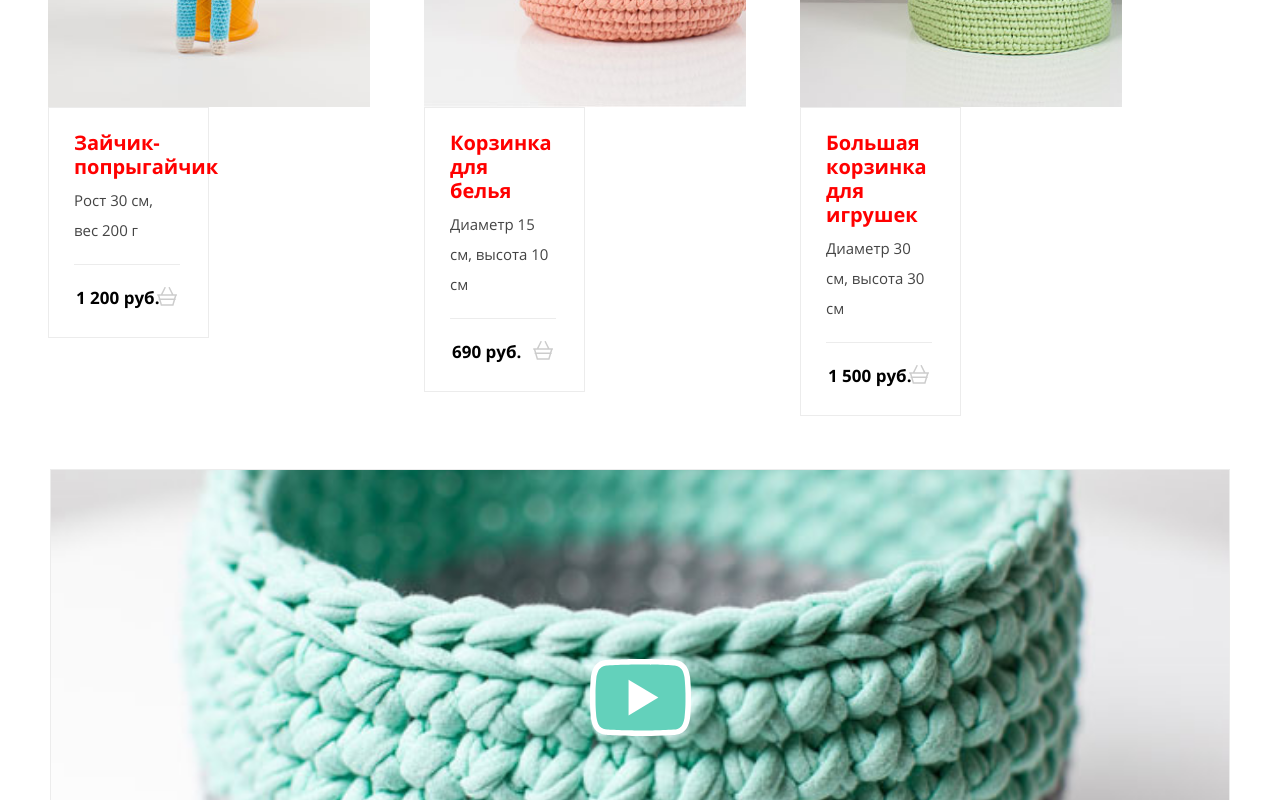
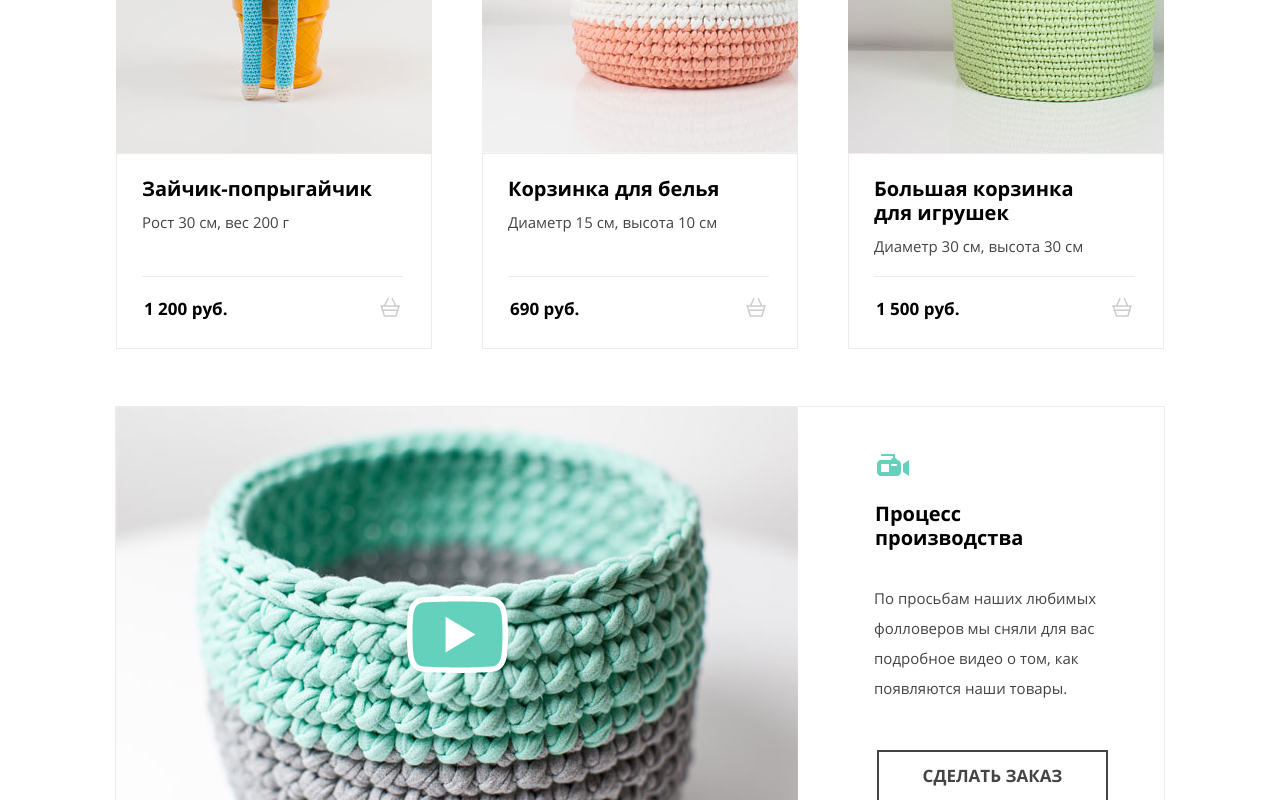
Before and after one commit to ba1tazar4ik/1163011-mishka-18, a website: page source/catalog.html in a window 1280 px wide. Shown: the part 780-1580 px from the top of the page. Drawn offline with nearby package versions, Linux system fonts and the light colour scheme; files that its build step writes are made by us from their sources.

Commit message:
catalog finish

```diff
--- a/source/sass/blocks/catalog-page-subtitle.scss
+++ b/source/sass/blocks/catalog-page-subtitle.scss
@@ -1,7 +1,6 @@
 .catalog-page-subtitle {
   font-size: 17px;
   line-height: 24px;
-  color: red;
 }
 
 @media (min-width: 768px) {
@@ -10,3 +9,9 @@
     font-size: 20px;
   }
 }
+
+@media (min-width: 1050px) {
+  .catalog-page-subtitle {
+    padding-right: 20px;
+  }
+}
--- a/source/sass/blocks/catalog.scss
+++ b/source/sass/blocks/catalog.scss
@@ -22,13 +22,14 @@
   .catalog {
     display: flex;
     flex-wrap: wrap;
+    justify-content: center;
+    align-items: stretch;
     &__item {
       flex-direction: column;
-      box-sizing: border-box;
-      margin-top: 53px;
-      padding-left: 27px;
-      padding-right: 27px;
-      width: 376px;
+      margin-top: 108px;
+      padding-left: 25px;
+      padding-right: 25px;
+      width: 316px;
     }
   }
 }
--- a/source/sass/blocks/padding-container.scss
+++ b/source/sass/blocks/padding-container.scss
@@ -26,8 +26,7 @@
     }
 
     &--catalog-page {
-      padding-left: 21px;
-      padding-right: 23px;
+      padding: 0;
     }
   }
 }
--- a/source/sass/blocks/page-header.scss
+++ b/source/sass/blocks/page-header.scss
@@ -4,7 +4,7 @@
 }
 
 .page-header__main-nav {
-  width: 100vh;
+  width: 100%;
   max-width: 320px;
   margin: 0 auto;
 }
--- a/source/sass/blocks/product-card.scss
+++ b/source/sass/blocks/product-card.scss
@@ -245,35 +245,23 @@
       }
     }
 
+    &__wrapper {
+      width: 100%;
+      flex-grow: 1;
+    }
+
     &__title {
       order: 2;
       margin-left: 54px;
       z-index: 1;
     }
 
-    &__mark {
-      order: 1;
-      padding-top: 2px;
+    &__description--catalog-page {
+      padding-bottom: 15px;
     }
 
-    &__content {
-      margin-top: 76px;
-      padding-left: 175px;
-      padding-right: 50px;
-    }
-
-    &__property {
-      margin-top: 49px;
-    }
-
-    &__img {
-      position: relative;
-      margin-top: -34px;
-      z-index: 0;
-    }
-
-    &__order {
-      padding-left: 175px;
+    &__cost--catalog-page {
+      margin-top: 20px;
     }
   }
 }
--- a/source/sass/blocks/promo-video.scss
+++ b/source/sass/blocks/promo-video.scss
@@ -123,7 +123,6 @@
     &__text {
       font-size: 15px;
       line-height: 30px;
-      color: red;
       margin-top: 7px;
       margin-left: 5px;
       margin-bottom: 36px;
@@ -136,3 +135,51 @@
     }
   }
 }
+
+@media (min-width: 1150px) {
+  .promo-video {
+    position: relative;
+    padding-bottom: 0;
+    margin: 0 auto;
+    margin-top: 57px;
+    flex-direction: row;
+    margin-bottom: 105px;
+    width: 1048px;
+
+    &__tittle {
+      position: absolute;
+      right: 39px;
+      top: 95px;
+      margin: 0;
+      width: 230px;
+
+      &::before {
+        top: -48px;
+        left: 2px;
+      }
+    }
+
+    &__media {
+      width: 682px;
+      flex-shrink: 0;
+      background-image: url("../img/video-desktop@1x.jpg");
+    }
+
+    &__wrapper {
+      display: flex;
+      flex-direction: column;
+      justify-content: flex-end;
+    }
+
+    &__text {
+      padding-left: 37px;
+      margin-bottom: 47px;
+    }
+
+    &__button {
+      margin-left: 45px;
+      margin-right: 22px;
+      margin-bottom: 60px;
+    }
+  }
+}
```
